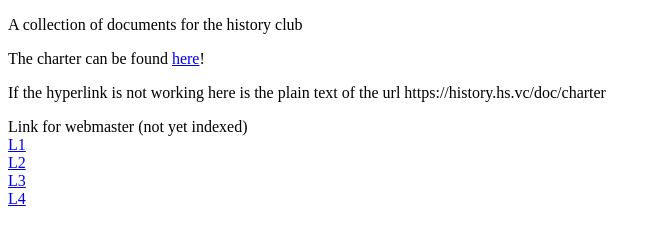
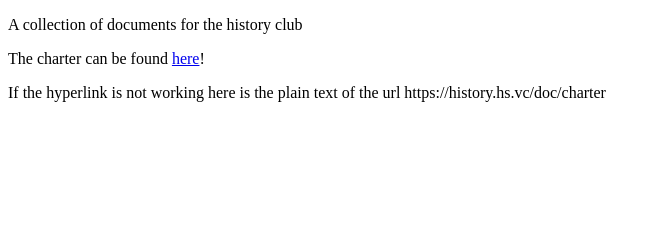
Before and after one commit to TheHistoryClub/doc, a plain HTML site: page index.html in a window 1280 px wide. Shown: the whole page, without its empty margins (0-661 px from the left). Drawn offline with Linux system fonts and the light colour scheme.

Commit message:
Add new file
Added new file with file name a.pdf and index.html in res1 folder

```diff
--- a/index.html
+++ b/index.html
@@ -7,11 +7,5 @@
 <p>A collection of documents for the history club</p>
 <p>The charter can be found <a href="https://history.hs.vc/doc/charter">here</a>!</p>
 <p>If the hyperlink is not working here is the plain text of the url https://history.hs.vc/doc/charter</p>
-
-Link for webmaster (not yet indexed)<br>
-<a href="https://history.hs.vc/doc/Club_Meeting_Minutes_Fillable.pdf">L1</a><br>
-<a href="https://history.hs.vc/doc/Letter_of_appointment_SECT.pdf">L2</a><br>
-<a href="https://history.hs.vc/doc/Letter_of_appointment_Treasurer.pdf">L3</a><br>
-<a href="https://history.hs.vc/doc/Letter_of_appointment_VP.pdf">L4</a><br>
 </body>
 </html>
```
Also changed, not shown: res1/index.html (added, +1 -0 lines), 1 other file.
